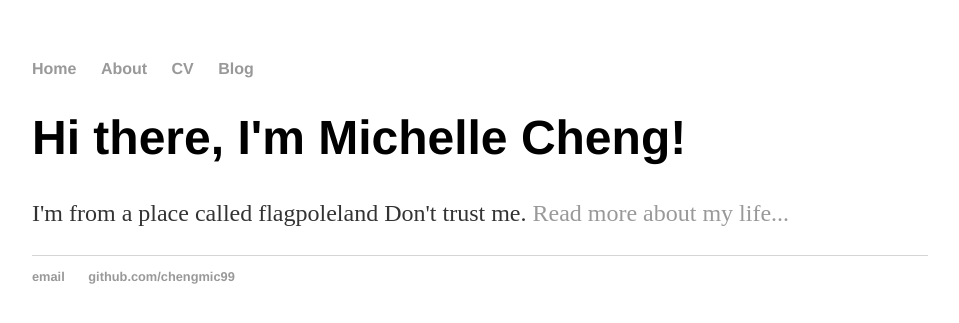
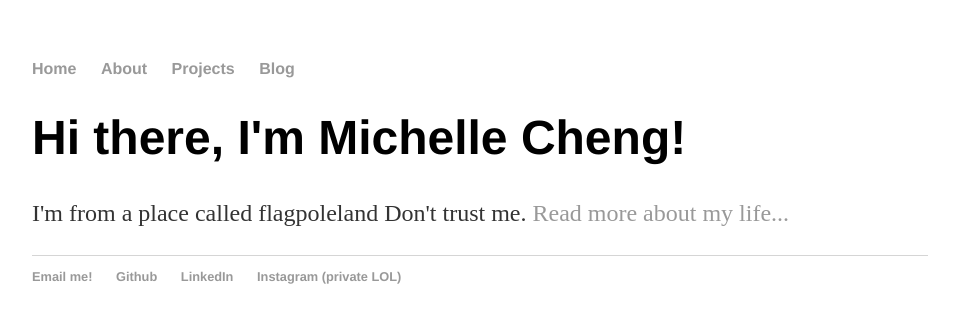
Before and after one commit to chengmic99/chengmic99.github.io, a Jekyll site: the page built from index.html, in a window 1280 px wide. Shown: the top 323 px of the page, without its empty margins (160-1119 px from the left). Built offline with Jekyll 4.4.1, drawn with Linux system fonts in a browser that asks for light colours.

Commit message:
Update default.html

```diff
--- a/_layouts/default.html
+++ b/_layouts/default.html
@@ -3,7 +3,7 @@
 <html>
 	<head>
 		<title>{{ page.title }}</title>
-		<!-- link to main stylesheet -->
+		<!-- link to main stylesheet below -->
 		<link rel="stylesheet" type="text/css" href="/css/main.css">
 	</head>
 	<body>
@@ -11,17 +11,19 @@
     		<ul>
         		<li><a href="/">Home</a></li>
 	        	<li><a href="/about">About</a></li>
-        		<li><a href="/cv">CV</a></li>
+        		<li><a href="/cv">Projects</a></li>
         		<li><a href="/blog">Blog</a></li>
     		</ul>
 		</nav>
 		<div class="container">
     		{{ content }}
-		</div><!-- /.container -->
+		</div> <!-- /.container -->
 		<footer>
     		<ul>
-        		<li><a href="mailto:chengmic99@gmail.com">email</a></li>
-        		<li><a href="https://github.com/chengmic99">github.com/chengmic99</a></li>
+        		<li><a href="mailto:chengmic99@gmail.com">Email me!</a></li>
+        		<li><a href="https://github.com/chengmic99">Github</a></li>
+			<li><a href="https://www.linkedin.com/in/michelle-cheng-513425158/">LinkedIn</a></li>
+			<li><a href="https://www.instagram.com/me_michelle_and_i/">Instagram (private LOL)</a></li>
 			</ul>
 		</footer>
 	</body>
```
